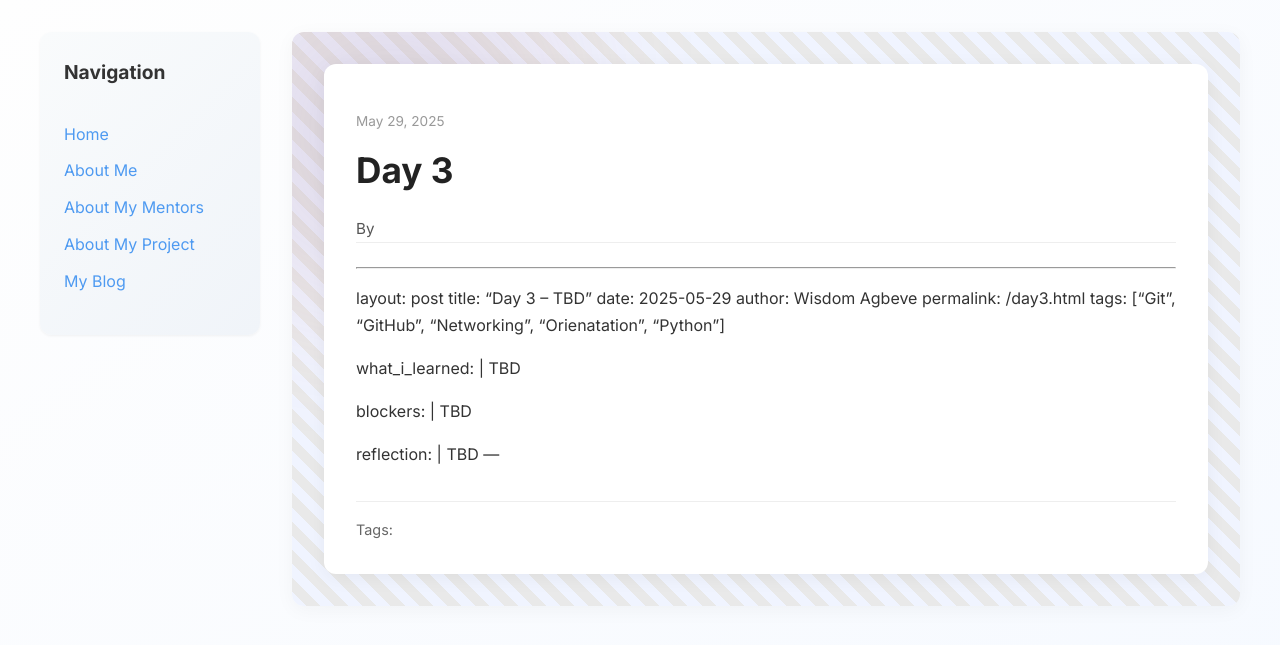
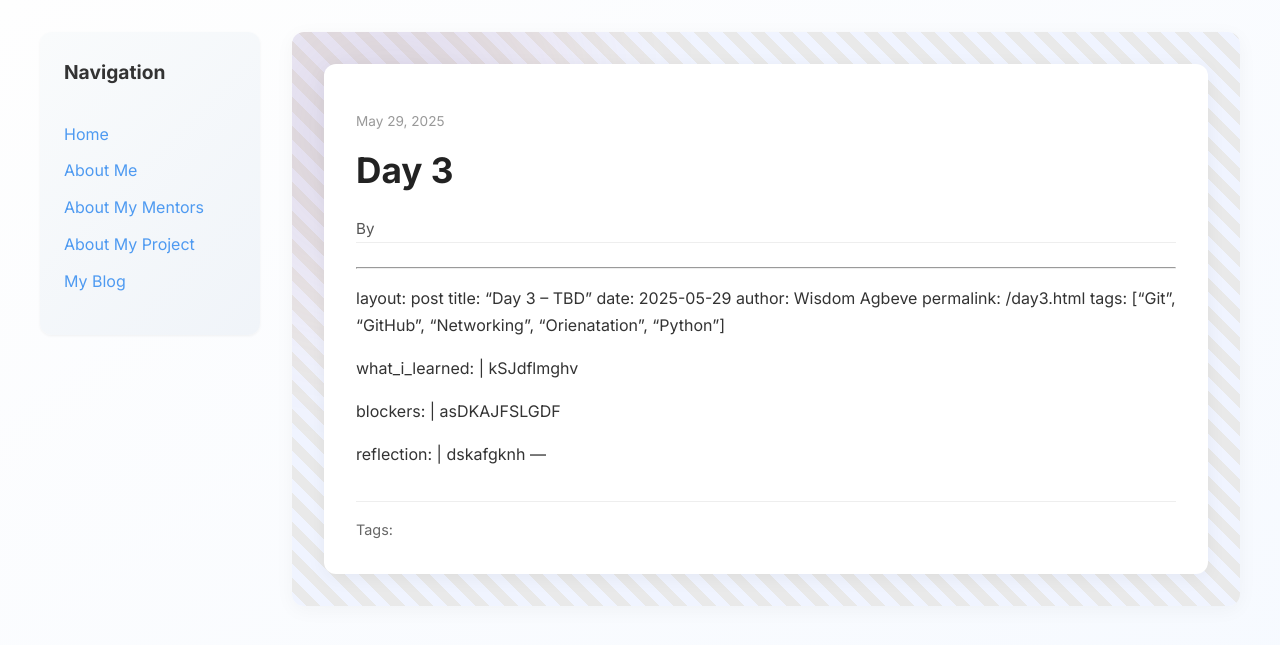
Before and after one commit to wisdomagbeve01/wisdomagbeve01.github.io, a Jekyll site: the page built from _posts/2025-05-29-day-3.md, in a window 1280 px wide. Shown: the top 645 px of the page. Built offline with Jekyll 4.4.1, drawn with Linux system fonts in a browser that asks for light colours; our own code applies the rules of GitHub Pages for plain Markdown files.

Commit message:
Update 2025-05-29-day-3.md

```diff
--- a/_posts/2025-05-29-day-3.md
+++ b/_posts/2025-05-29-day-3.md
@@ -8,11 +8,11 @@ permalink: /day3.html
 tags: ["Git", "GitHub", "Networking", "Orienatation", "Python"]
 
 what_i_learned: |
-  TBD
+  kSJdflmghv
 
 blockers: |
-  TBD
+  asDKAJFSLGDF
 
 reflection: |
-  TBD
+  dskafgknh
 ---
```
